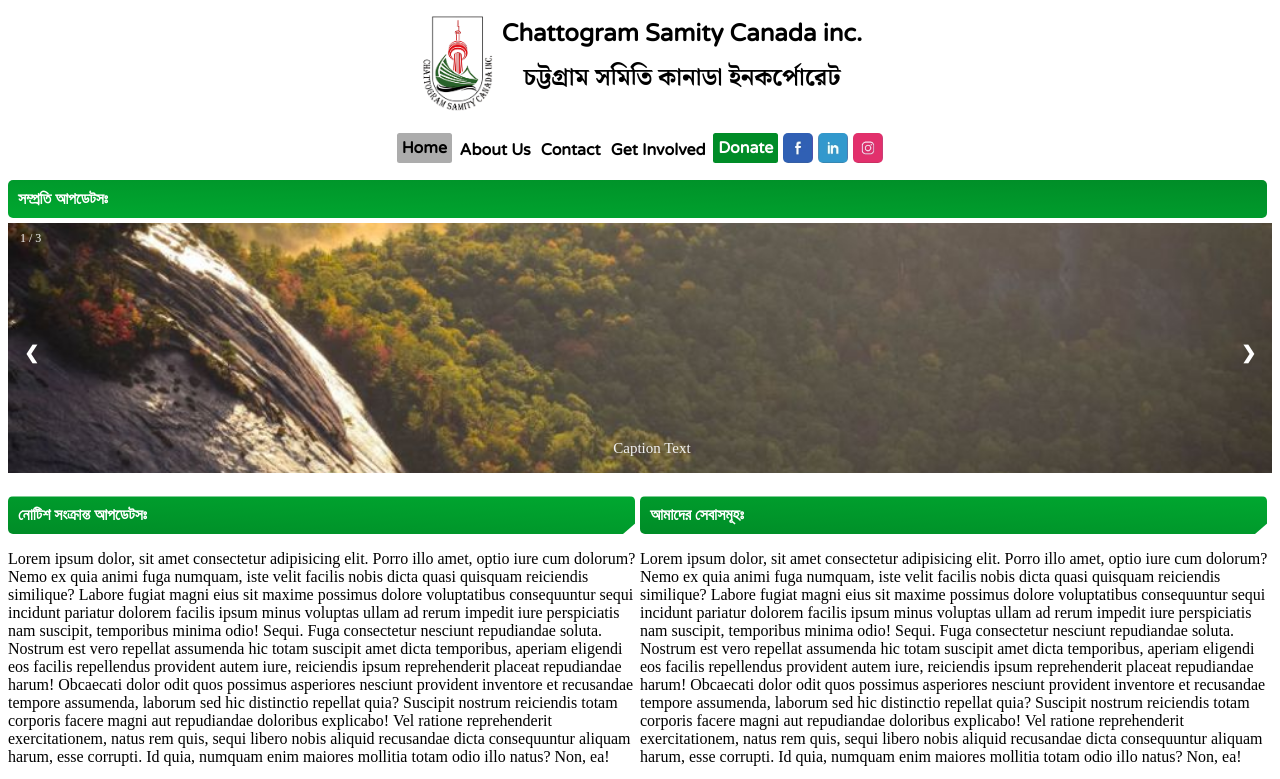
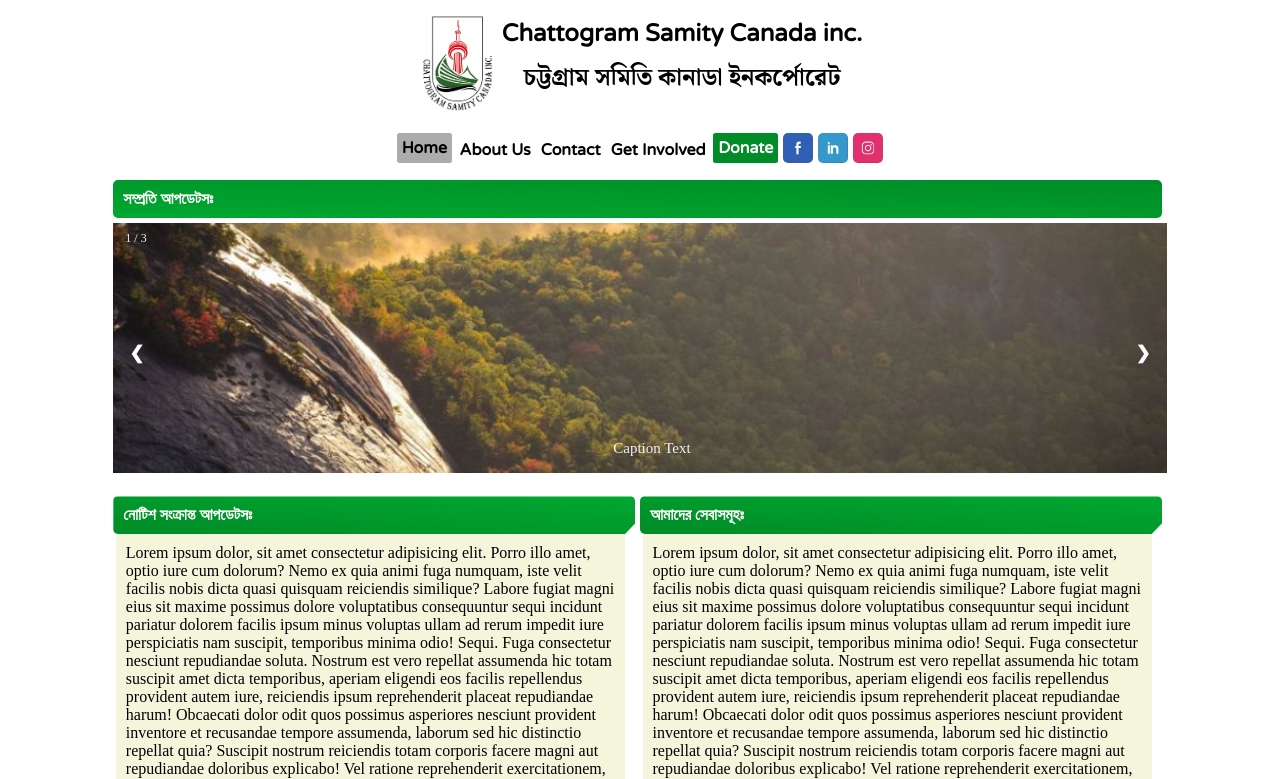
Before and after one commit to linuxnewbies/CSCI, a plain HTML site: page index.html in a window 1280 px wide. Shown: the top 779 px of the page. Drawn offline with Linux system fonts and the light colour scheme; a web font is replaced by a local one.

```diff
--- a/style.css
+++ b/style.css
@@ -1,6 +1,14 @@
 /* Anjus Ex's Responsiveness starts */
 /* For mobile phones: */
 @media (orientation: portrait) {
+  div.nav
+  {
+    grid-template-columns: repeat(4, auto);
+  }
+
+  .abul > p, .kabul > p
+  { margin: -5px 5px 5px 2.5px;
+    border-radius: 0px 0px 5px 5px; }
 
   div.contacts_flex {
     height: auto;
@@ -21,13 +29,13 @@
     grid-template-columns: repeat(12, 1fr);
     grid-template-rows: auto;
     grid-template-areas:
-    "🤕 🤕 🤕 🤕 🤕 🤕 🤕 🤕 🤕 🤕 🤕 🤕"
-    "🍔 🍔 🍔 🍔 🍔 🍔 🍔 🍔 🍔 🍔 🍔 🍔"
-    "📰 📰 📰 📰 📰 📰 📰 📰 📰 📰 📰 📰"
-    "🙌 🙌 🙌 🙌 🙌 🙌 🙌 🙌 🙌 🙌 🙌 🙌"
-    "🧻 🧻 🧻 🧻 🧻 🧻 🧻 🧻 🧻 🧻 🧻 🧻"
-    "📓 📓 📓 📓 📓 📓 📓 📓 📓 📓 📓 📓"
-    "👣 👣 👣 👣 👣 👣 👣 👣 👣 👣 👣 👣"
+    " 🤕 🤕 🤕 🤕 🤕 🤕 🤕 🤕 🤕 🤕 🤕 🤕 "
+    " 🍔 🍔 🍔 🍔 🍔 🍔 🍔 🍔 🍔 🍔 🍔 🍔 "
+    " 📰 📰 📰 📰 📰 📰 📰 📰 📰 📰 📰 📰 "
+    " 🙌 🙌 🙌 🙌 🙌 🙌 🙌 🙌 🙌 🙌 🙌 🙌 "
+    " 🧻 🧻 🧻 🧻 🧻 🧻 🧻 🧻 🧻 🧻 🧻 🧻 "
+    " 📓 📓 📓 📓 📓 📓 📓 📓 📓 📓 📓 📓 "
+    " 👣 👣 👣 👣 👣 👣 👣 👣 👣 👣 👣 👣 "
     ;}
 
     .footer{
@@ -48,9 +56,24 @@
 /* For Wider Screen: */
 @media (orientation: landscape) {
 
+div.nav {
+  grid-template-columns: repeat(8, auto);
+}
+
+
+  .abul > p, .kabul > p {
+margin: -5px 15px 0px 2.5px;
+border-radius: 0px 0px 15px 5px;
+  }
+
 #msg_area {
   margin-left: 20px;
 }
+
+h2#notice,h2#sheba {
+  clip-path: polygon(0% 0px, 105% 0px, 98% 100%, 0% 100%);
+}
+
   div.contacts_flex {
     height: auto;
     display: grid;
@@ -69,12 +92,12 @@
 grid-template-columns: repeat(12, 1fr);
 grid-template-rows: auto;
 grid-template-areas:
-"🤕 🤕 🤕 🤕 🤕 🤕 🤕 🤕 🤕 🤕 🤕 🤕"
-"🍔 🍔 🍔 🍔 🍔 🍔 🍔 🍔 🍔 🍔 🍔 🍔"
-"📰 📰 📰 📰 📰 📰 📰 📰 📰 📰 📰 📰"
-"🙌 🙌 🙌 🙌 🙌 🙌 🧻 🧻 🧻 🧻 🧻 🧻"
-" . . . 📓 📓 📓 📓 📓 📓 . . ."
-"👣 👣 👣 👣 👣 👣 👣 👣 👣 👣 👣 👣"
+" . 🤕 🤕 🤕 🤕 🤕 🤕 🤕 🤕 🤕 🤕 . "
+" . 🍔 🍔 🍔 🍔 🍔 🍔 🍔 🍔 🍔 🍔 . "
+" . 📰 📰 📰 📰 📰 📰 📰 📰 📰 📰 . "
+" . 🙌 🙌 🙌 🙌 🙌 🧻 🧻 🧻 🧻 🧻 . "
+" . . .  📓 📓 📓 📓 📓 📓 . . . "
+" . 👣 👣 👣 👣 👣 👣 👣 👣 👣 👣 . "
 ;}
 
 .footer{
@@ -196,6 +219,13 @@
     text-decoration: none;
     color: black;
 }
+
+.abul > p, .kabul > p {
+  padding: 10px;
+  background-color: beige;
+
+}
+
 /* Settings End */
 
 /* Navigation er Utpotti */
@@ -203,7 +233,6 @@
 div.nav {
 height: 100%;
 display: grid;
-grid-template-columns: repeat(8, auto);
 grid-gap: 5px;
 justify-content: center;
 font-weight: bold;
@@ -416,7 +445,6 @@
     background-image: linear-gradient(to top right, #008c27, #00a830);
     border-radius: 5px 5px 5px 5px;
     user-select: none;
-    clip-path: polygon(0% 0px, 105% 0px, 98% 100%, 0% 100%);
 }
 h2#recent {
     display: inline;
```
